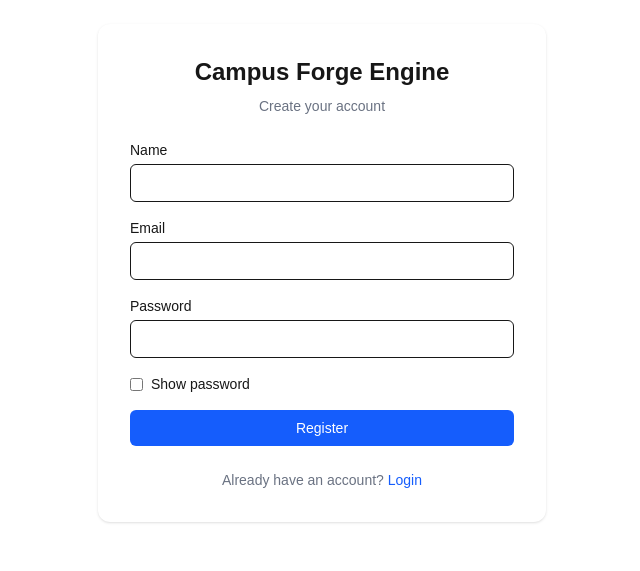
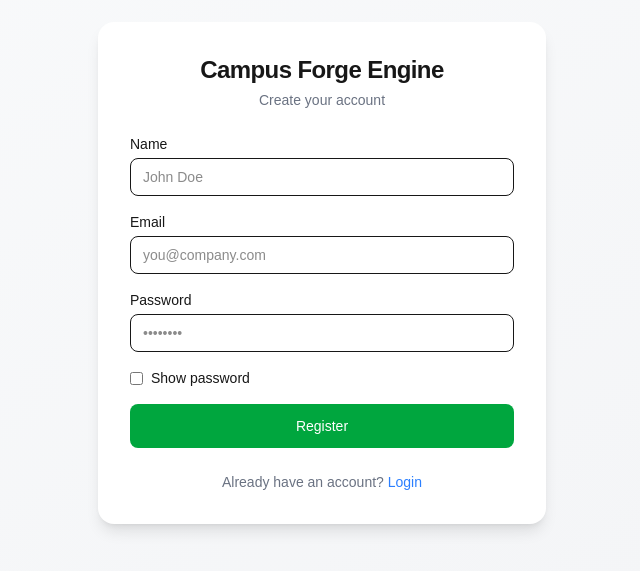
Before and after one commit to athulcoder/CAMPUSFORGE-ENGINE, a Next.js app in the folder frontend/: page /register in a window 1280 px wide. Shown: the part 127-698 px from the top of the page, without its empty margins (318-958 px from the left). Built offline with nearby package versions, Linux system fonts and the light colour scheme.

Commit message:
new ui for register page

```diff
--- a/frontend/app/(auth)/register/page.jsx
+++ b/frontend/app/(auth)/register/page.jsx
@@ -5,17 +5,21 @@ import Link from "next/link";
 import { useRouter } from "next/navigation";
 import { actionRegister } from "./action";
 import { useToast } from "@/components/ToastProvider";
+
 export default function RegisterPage() {
+  const router = useRouter();
+  const { showToast } = useToast();
+
   const [name, setName] = useState("");
   const [email, setEmail] = useState("");
   const [password, setPassword] = useState("");
   const [showPassword, setShowPassword] = useState(false);
   const [error, setError] = useState("");
+  const [loading, setLoading] = useState(false); // UI-only
 
-    const { showToast } = useToast();
-  const router = useRouter();
-  const handleRegister = async(e) => {
+  const handleRegister = async (e) => {
     e.preventDefault();
+    if (loading) return; // 🔒 one click only
 
     if (!name || !email || !password) {
       setError("All fields are required");
@@ -23,20 +27,24 @@ export default function RegisterPage() {
     }
 
     setError("");
-    const data = await actionRegister(email,name,password)
-    if(!data.success){
-      setError(data.error ||"Something went wrong")
+    setLoading(true);
+
+    const data = await actionRegister(email, name, password);
+
+    if (!data.success) {
+      setError(data.error || "Something went wrong");
+      setLoading(false);
+      return;
     }
-    else {
-      showToast(data.message||"Account created now login")
-      router.replace("/login")
-    }
+
+    showToast(data.message || "Account created, please login");
+    router.replace("/login");
   };
 
   return (
-    <div className="flex min-h-screen items-center justify-center">
-      <div className="w-full max-w-md rounded-xl bg-white p-8 shadow-sm">
-        <h1 className="mb-2 text-center text-2xl font-semibold">
+    <div className="flex min-h-screen items-center justify-center bg-gradient-to-br from-gray-50 to-gray-100">
+      <div className="w-full max-w-md rounded-2xl bg-white p-8 shadow-lg animate-fadeIn">
+        <h1 className="mb-1 text-center text-2xl font-semibold tracking-tight">
           Campus Forge Engine
         </h1>
         <p className="mb-6 text-center text-sm text-gray-500">
@@ -44,61 +52,90 @@ export default function RegisterPage() {
         </p>
 
         {error && (
-          <div className="mb-4 rounded-md bg-red-50 px-3 py-2 text-sm text-red-600">
+          <div className="mb-4 rounded-lg bg-red-50 px-3 py-2 text-sm text-red-600 animate-shake">
             {error}
           </div>
         )}
 
         <form onSubmit={handleRegister} className="space-y-4">
+          {/* Name */}
           <div>
-            <label className="block text-sm font-medium">Name</label>
+            <label className="block text-sm font-medium mb-1">Name</label>
             <input
               type="text"
-              className="mt-1 w-full rounded-md border px-3 py-2 text-sm focus:border-blue-500 focus:outline-none"
+              placeholder="John Doe"
+              className="w-full rounded-lg border px-3 py-2 text-sm transition
+                         focus:border-blue-500 focus:ring-2 focus:ring-blue-100
+                         outline-none"
               value={name}
               onChange={(e) => setName(e.target.value)}
             />
           </div>
 
+          {/* Email */}
           <div>
-            <label className="block text-sm font-medium">Email</label>
+            <label className="block text-sm font-medium mb-1">Email</label>
             <input
               type="email"
-              className="mt-1 w-full rounded-md border px-3 py-2 text-sm focus:border-blue-500 focus:outline-none"
+              placeholder="you@company.com"
+              className="w-full rounded-lg border px-3 py-2 text-sm transition
+                         focus:border-blue-500 focus:ring-2 focus:ring-blue-100
+                         outline-none"
               value={email}
               onChange={(e) => setEmail(e.target.value)}
             />
           </div>
 
+          {/* Password */}
           <div>
-            <label className="block text-sm font-medium">Password</label>
+            <label className="block text-sm font-medium mb-1">Password</label>
             <input
               type={showPassword ? "text" : "password"}
-              className="mt-1 w-full rounded-md border px-3 py-2 text-sm focus:border-blue-500 focus:outline-none"
+              placeholder="••••••••"
+              className="w-full rounded-lg border px-3 py-2 text-sm transition
+                         focus:border-green-500 focus:ring-2 focus:ring-green-100
+                         outline-none"
               value={password}
               onChange={(e) => setPassword(e.target.value)}
             />
           </div>
 
-          <label className="flex items-center gap-2 text-sm">
+          {/* Options */}
+          <label className="flex items-center gap-2 text-sm cursor-pointer">
             <input
               type="checkbox"
+              className="accent-green-500"
               onChange={() => setShowPassword(!showPassword)}
             />
             Show password
           </label>
 
+          {/* Register Button */}
           <button
             type="submit"
-            className="w-full rounded-md bg-blue-600 py-2 text-sm font-medium text-white hover:bg-blue-700"
+            disabled={loading}
+            className={`w-full rounded-lg py-3 text-sm font-medium text-white
+              transition-all duration-300
+              ${
+                loading
+                  ? "bg-green-400 cursor-not-allowed scale-[0.99]"
+                  : "bg-green-600 hover:bg-green-700 active:scale-[0.98]"
+              }`}
           >
-            Register
+            {loading ? (
+              <span className="flex items-center justify-center gap-2">
+                <span className="h-4 w-4 animate-spin rounded-full border-2 border-white border-t-transparent" />
+                Creating account…
+              </span>
+            ) : (
+              "Register"
+            )}
           </button>
         </form>
 
         <p className="mt-6 text-center text-sm text-gray-500">
           Already have an account?{" "}
-          <Link href="/login" className="text-blue-600 hover:underline">
+          <Link href="/login" className="text-blue-500 hover:underline">
             Login
           </Link>
         </p>
```
